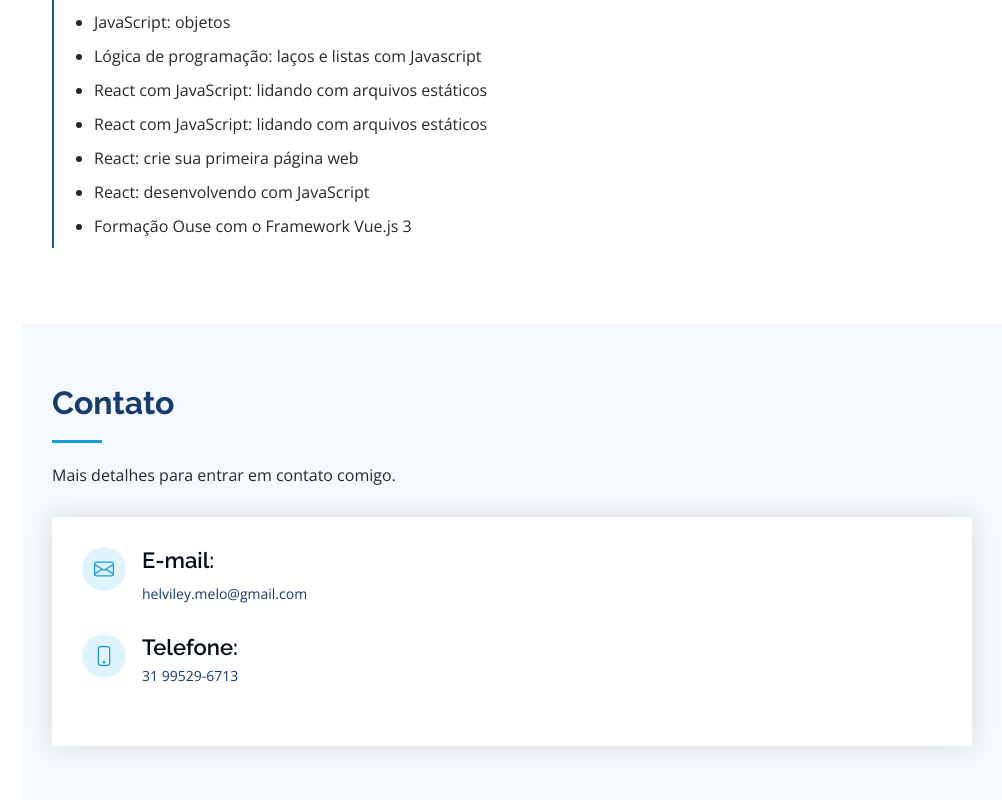
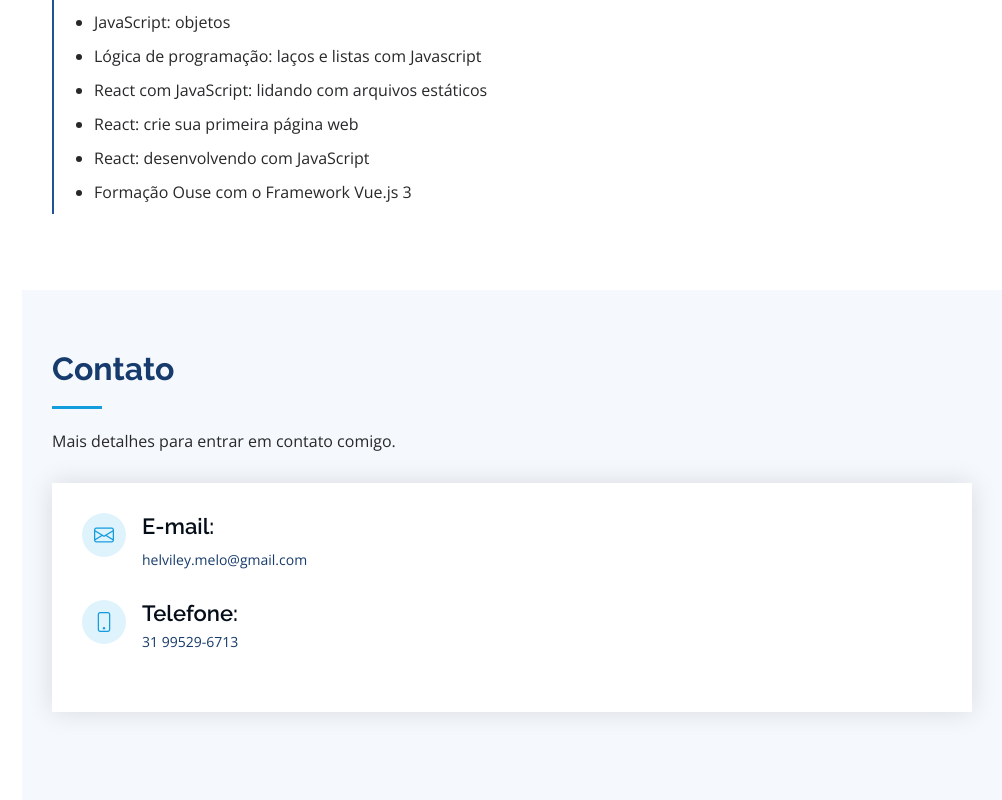
Before and after one commit to lacerdahelviley/Portfolio, a plain HTML site: page index.html in a window 1280 px wide. Shown: the part 3569-4369 px from the top of the page, without its empty margins (278-1280 px from the left). Drawn offline with nearby package versions, Linux system fonts and the light colour scheme.

Commit message:
refactor: extração de linha duplicada

```diff
--- a/index.html
+++ b/index.html
@@ -348,7 +348,6 @@
                   <li>JavaScript: objetos</li>
                   <li>Lógica de programação: laços e listas com Javascript</li>
                   <li>React com JavaScript: lidando com arquivos estáticos</li>
-                  <li>React com JavaScript: lidando com arquivos estáticos</li>
                   <li>React: crie sua primeira página web</li>
                   <li>React: desenvolvendo com JavaScript</li>
                   <li>Formação Ouse com o Framework Vue.js 3</li>
```
